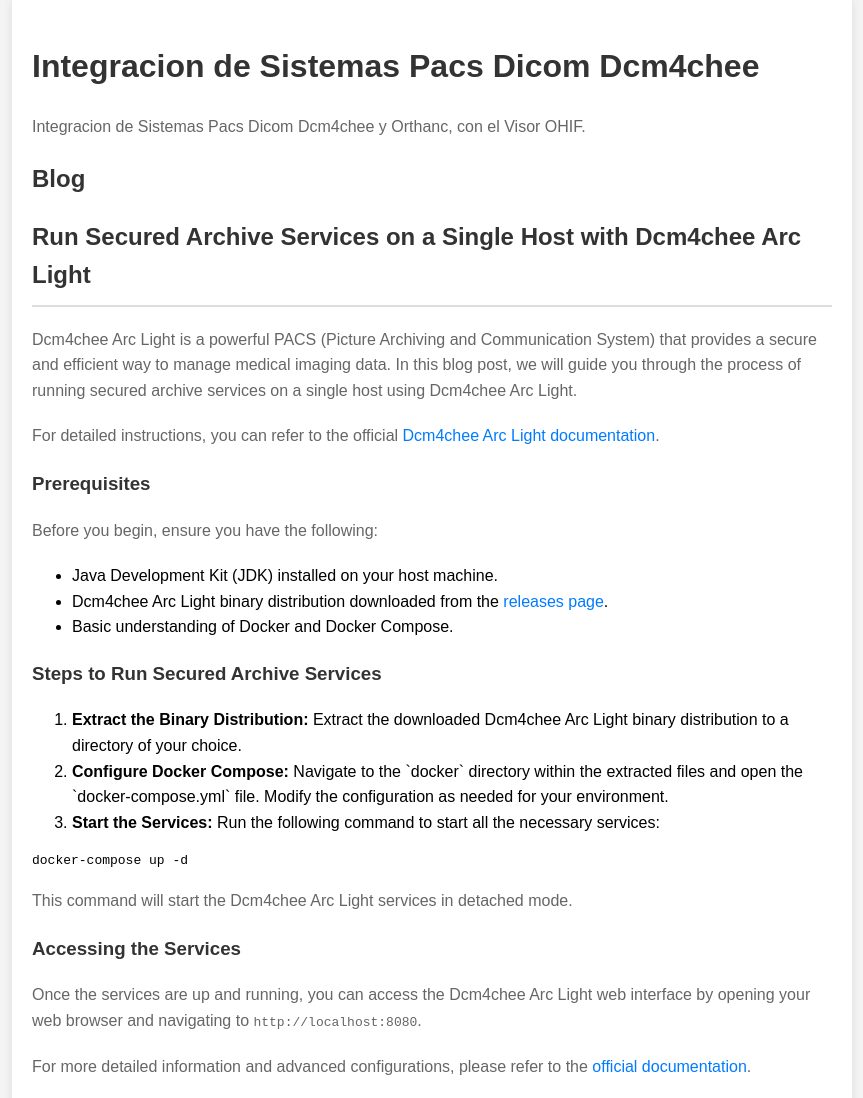
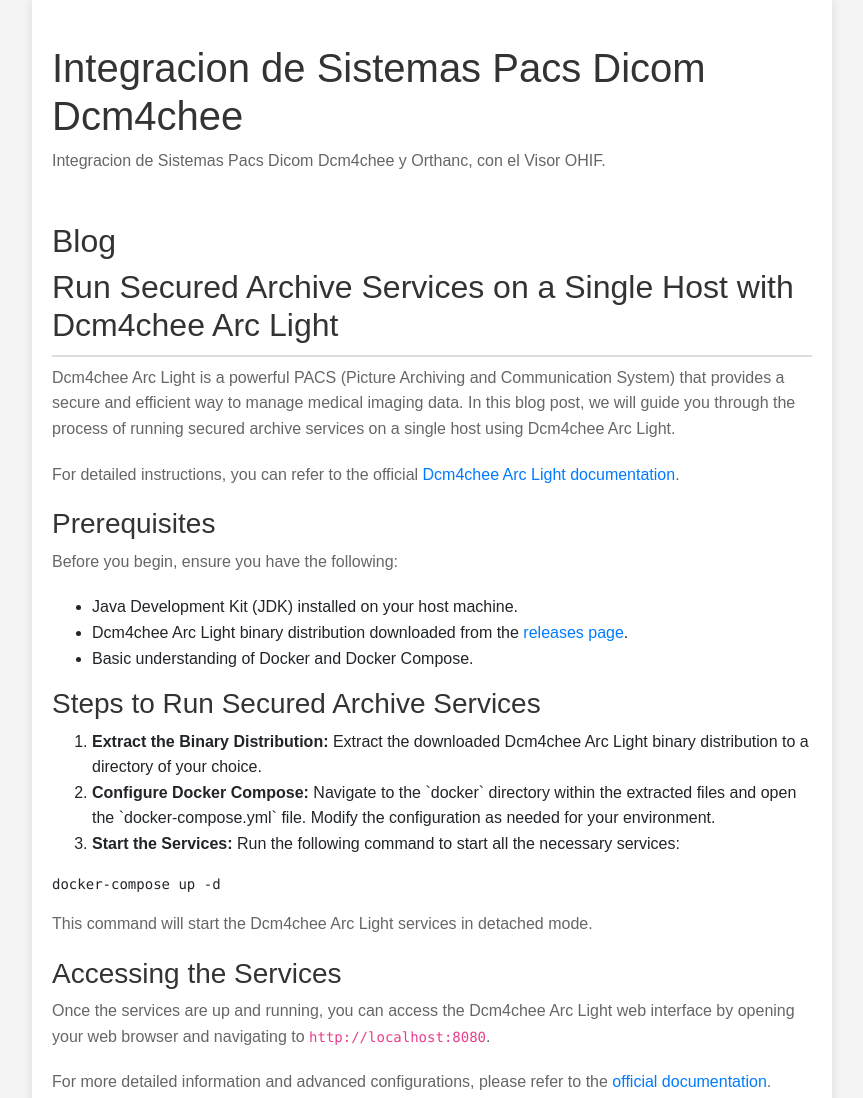
Before and after one commit to sergio-estevez-monsalve/sergio-estevez-monsalve.github.io, a plain HTML site: page index.html in a window 1280 px wide. Shown: the whole page, without its empty margins (208-1071 px from the left). Drawn offline with nearby package versions, Linux system fonts and the light colour scheme.

Commit message:
Update index.html

```diff
--- a/index.html
+++ b/index.html
@@ -4,6 +4,8 @@
     <meta charset="UTF-8">
     <meta name="viewport" content="width=device-width, initial-scale=1.0">
     <title>Sergio Estevez Dicom</title>
+    <!-- Bootstrap CSS -->
+    <link href="https://stackpath.bootstrapcdn.com/bootstrap/4.5.2/css/bootstrap.min.css" rel="stylesheet">
     <style>
         body {
             font-family: Arial, sans-serif;
@@ -53,7 +55,7 @@
 </head>
 <body>
     <div class="container">
-        <h1>Integracion de Sistemas Pacs Dicom Dcm4chee</h1>
+        <h1 class="mt-4">Integracion de Sistemas Pacs Dicom Dcm4chee</h1>
         <p>Integracion de Sistemas Pacs Dicom Dcm4chee y Orthanc, con el Visor OHIF.</p>
 
         <!-- AdSense Ad Unit -->
@@ -66,7 +68,7 @@
             </script>
         </div>
 
-        <h2>Blog</h2>
+        <h2 class="mt-5">Blog</h2>
 
         <!-- Blog Post: Dcm4chee Arc Light Secure Version -->
         <div class="blog-post">
@@ -103,5 +105,10 @@
             </script>
         </div>
     </div>
+
+    <!-- Bootstrap JS and dependencies -->
+    <script src="https://code.jquery.com/jquery-3.5.1.slim.min.js"></script>
+    <script src="https://cdn.jsdelivr.net/npm/@popperjs/core@2.5.4/dist/umd/popper.min.js"></script>
+    <script src="https://stackpath.bootstrapcdn.com/bootstrap/4.5.2/js/bootstrap.min.js"></script>
 </body>
 </html>
```
